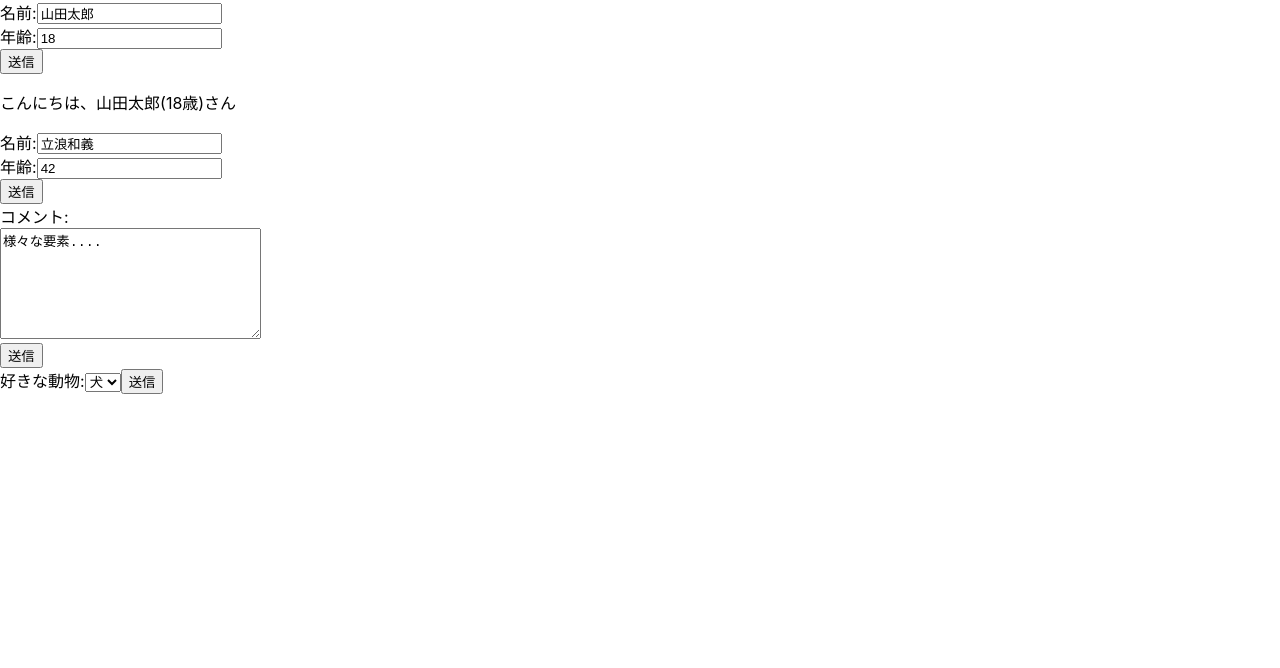
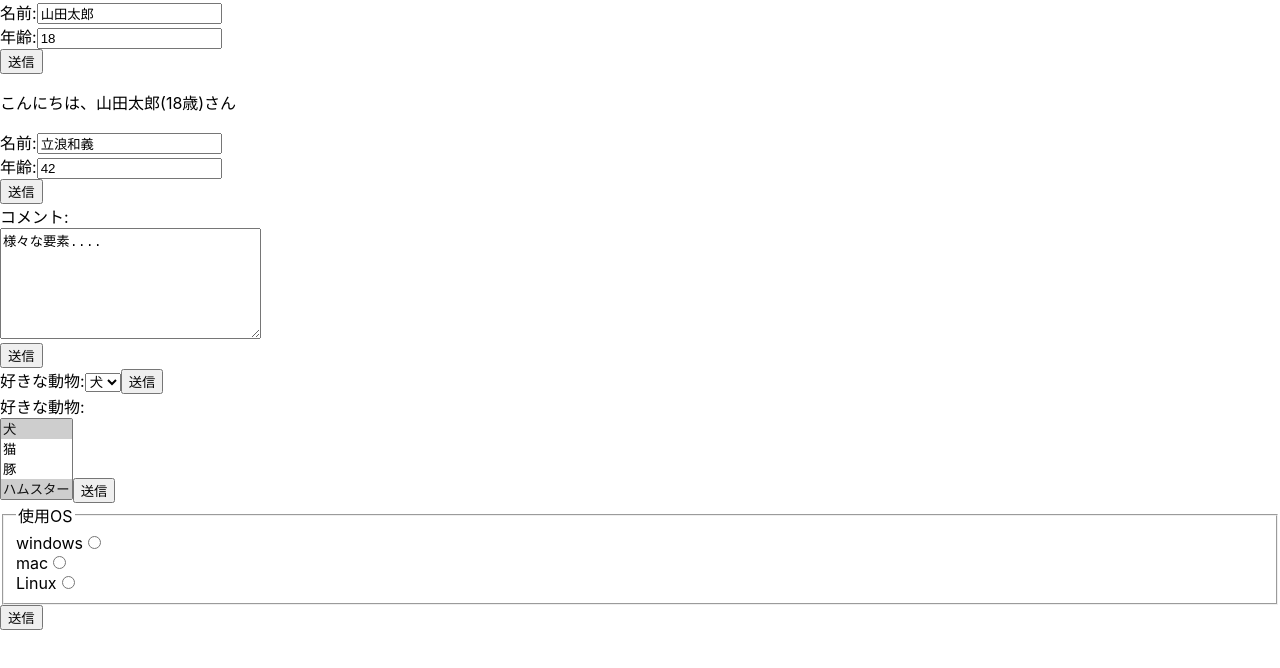
Before and after one commit to shunmakk/basic-react-pratice, a React (Create React App) app: page / in a window 1280 px wide. Shown: the top 668 px of the page. Built offline with nearby package versions, Linux system fonts and the light colour scheme.

Commit message:
あああ

```diff
--- /dev/null
+++ b/src/Components/FormList.js
@@ -0,0 +1,49 @@
+import React, { useState } from 'react'
+
+const FormList = () => {
+
+    //リストボックス
+
+    const [form,setForm] = useState({
+        animal:['dog','hamster']
+    });
+
+    const handleFormList = e => {
+        //選択値を格納するための配列
+        const data = [];
+        //<option>要素を順に走査し、選択状態にある値を配列に追加
+        const opts = e.target.options;
+        for(const opt of opts){
+            if(opt.selected){
+            data.push(opt.value);
+            }
+        }
+        //最終的な結果をstateに更新
+    setForm({
+        ...form,
+        [e.target.name] : data
+    });
+    }
+
+
+
+    //出力
+    const show = () => {
+        console.log(`好きな動物:${form.animal}`);
+    }
+
+  return (
+    <form>
+        <label htmlFor='animal'>好きな動物:</label><br/>
+        <select id="animal" name="animal" value={form.animal} size="4" multiple={true} onChange={handleFormList} >
+        <option value="dog">犬</option>
+         <option value="cat">猫</option>
+         <option value="pig">豚</option>
+         <option value="hamster">ハムスター</option>
+        </select>
+        <button type="button" onClick={show}>送信</button>
+    </form>
+  )
+}
+
+export default FormList
--- /dev/null
+++ b/src/Components/FormRadio.js
@@ -0,0 +1,40 @@
+import React, { useState } from 'react'
+
+const FormRadio = () => {
+
+   //stateを初期化
+   const [form,setForm] = useState({
+     os: 'window'
+   });
+
+   //ラジオボタン変更時に入力値をstateに更新
+   const handleForm = e => {
+       setForm({
+           ...form,
+           [e.target.name]: e.target.value
+       })
+   };
+
+   //出力ログを表示
+   const show = () => {
+       console.log(`使用OS: ${form.os}`)
+   }
+
+
+  return (
+     <form>
+        <fieldset>
+            <legend>使用OS</legend>
+            <label htmlFor='os_win'>windows</label>
+            <input id="os_win" name="os"  type="radio" value="windows" checked={form.os === 'windows'}  onChange={handleForm}/><br/>
+            <label htmlFor='os_mac'>mac</label>
+            <input id="os_mac" name="os"  type="radio" value="mac" checked={form.os === 'mac'}  onChange={handleForm}/><br/>
+            <label htmlFor='os_lin'>Linux</label>
+            <input id="os_lin" name="os"  type="radio" value="linux" checked={form.os === 'linux'}  onChange={handleForm}/><br/>
+        </fieldset>
+        <button type='button' onClick={show}>送信</button>
+     </form>
+  )
+}
+
+export default FormRadio
--- a/src/Components/FormSelect.js
+++ b/src/Components/FormSelect.js
@@ -28,7 +28,7 @@
          <option value="cat">猫</option>
          <option value="pig">豚</option>
         </select>
-        <button value="button" onClick={show}>送信</button>
+        <button type="button" onClick={show}>送信</button>
     </form>
   )
 }
--- a/src/index.js
+++ b/src/index.js
@@ -7,6 +7,8 @@
 import StateFormUC from './Components/StateFormUC';
 import FormTextarea from './Components/FormTextarea';
 import FormSelect from './Components/FormSelect';
+import FormList from './Components/FormList';
+import FormRadio from './Components/FormRadio';
 
 const root = ReactDOM.createRoot(document.getElementById('root'));
 root.render(
@@ -18,7 +20,8 @@
     <StateFormUC/>
     <FormTextarea/>
     <FormSelect/>
-
+    <FormList/>
+    <FormRadio/>
 
   </React.StrictMode>
 );
```
